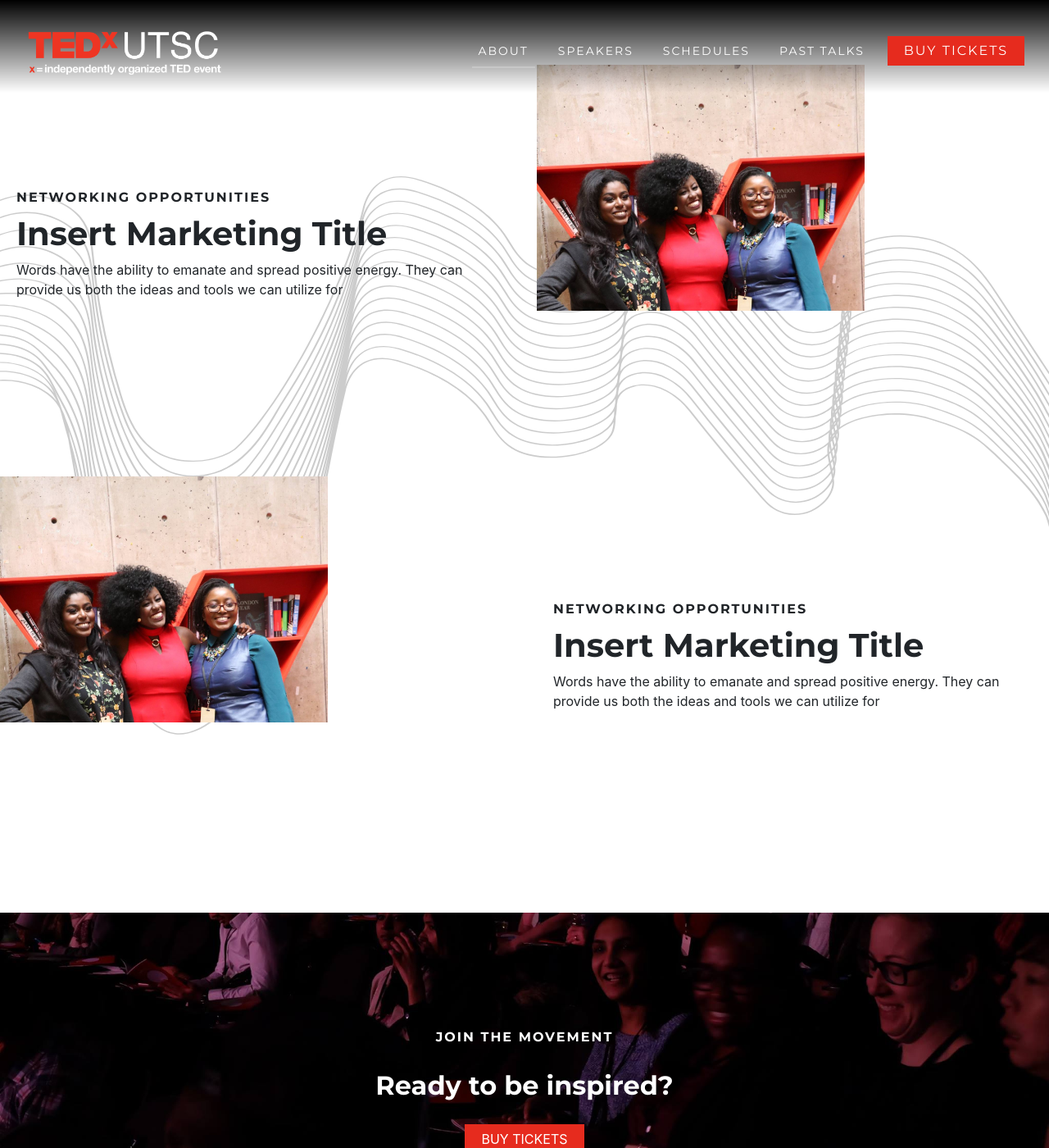
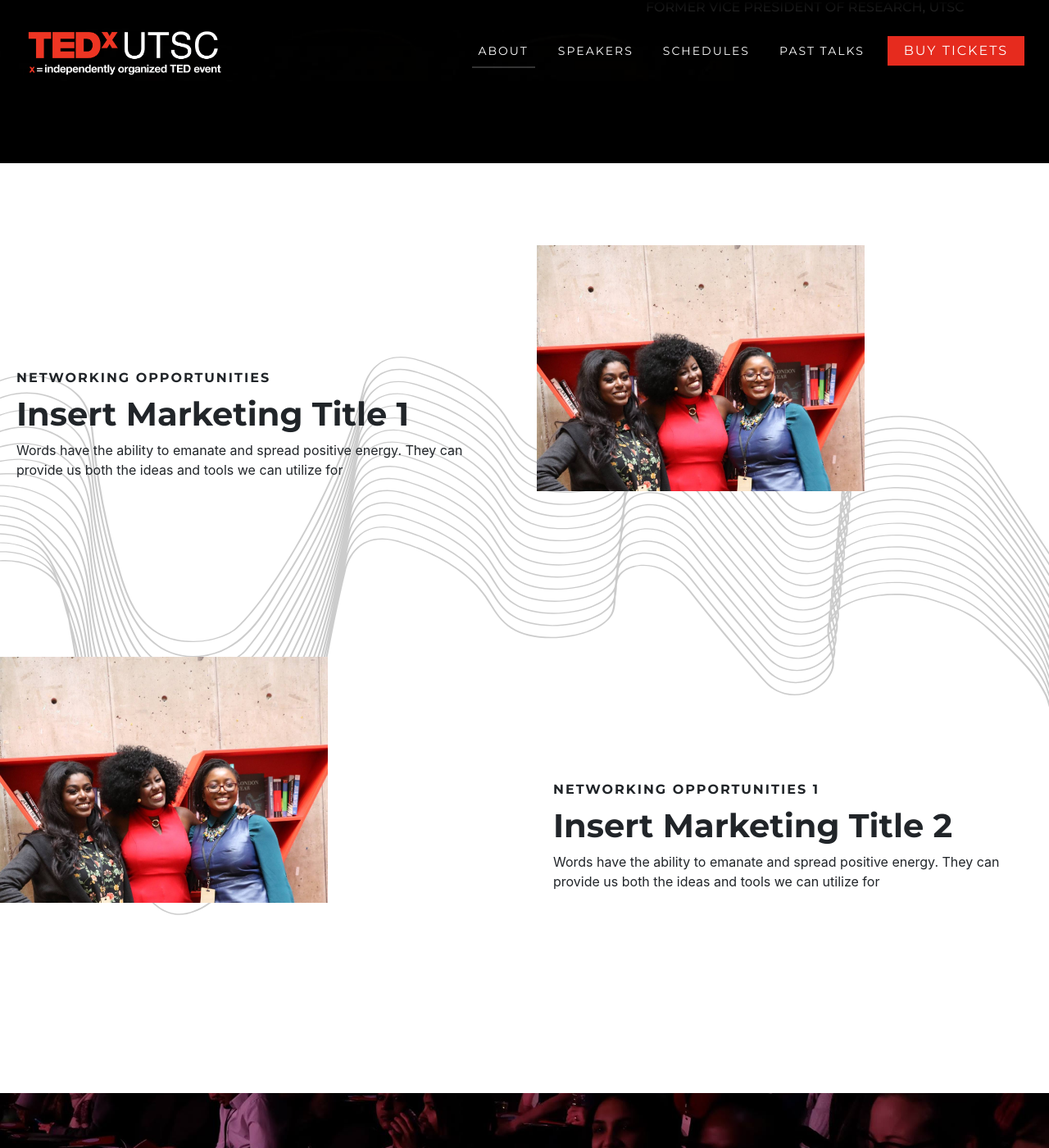
Before and after one commit to junthehacker/tedxutsc, a Jekyll site: the page built from index.html, in a window 1280 px wide and 1400 px high, scrolled down 2157 px. Shown: the whole window at 82% size. Built offline with Jekyll 4.4.1, drawn with Linux system fonts in a browser that asks for light colours; nearby versions of some CDN libraries; some of the changed text lies outside the part shown.

Commit message:
⚠️ MAJOR: Move section content to front-matter.

```diff
--- a/_includes/home_gallery.html
+++ b/_includes/home_gallery.html
@@ -3,24 +3,14 @@
         Harnessing the Ultimate Power of Space
     </div>
     <ul class="home-gallery__items">
-        <li class="home-gallery__items__item">
-            <img class="home-gallery__items__item__img" src="assets/speakers/01.png" />
-            <div class="home-gallery__items__item__label">
-                John Smith, Astronaut
-            </div>
-        </li>
-        <li class="home-gallery__items__item">
-            <img class="home-gallery__items__item__img" src="assets/speakers/01.png" />
-            <div class="home-gallery__items__item__label">
-                John Smith, Astronaut
-            </div>
-        </li>
-        <li class="home-gallery__items__item home-gallery__items__item--active">
-            <img class="home-gallery__items__item__img" src="assets/speakers/01.png" />
-            <div class="home-gallery__items__item__label">
-                John Smith, Astronaut
-            </div>
-        </li>
+        {% for item in page.gallery %}
+            <li class="home-gallery__items__item">
+                <img class="home-gallery__items__item__img" src="{{ item.img }}" alt="{{ item.speaker }}" />
+                <div class="home-gallery__items__item__label">
+                    {{ item.speaker }}
+                </div>
+            </li>
+        {% endfor %}
     </ul>
 </div>
 
--- a/_includes/header.html
+++ b/_includes/home_header.html
@@ -4,8 +4,8 @@
     <div class="col-lg-6 col-md-5"></div>
     <div class="col-lg-6 col-md-7">
         <div class="home__header__title">
-            <h1>Resonance</h1>
-            <p>February 2, 2019 | U of T Scarborough</p>
+            <h1>{{ page.event_title }}</h1>
+            <p>{{ page.event_subtitle }}</p>
         </div>
     </div>
 
--- a/index.html
+++ b/index.html
@@ -1,26 +1,58 @@
 ---
 layout: home
 title: Home
+event_title: Resonance
+event_subtitle: February 2, 2019 | U of T
+gallery:
+    - speaker: John Smith, Astronaut
+      img: assets/speakers/01.png
+      talk_title: Harnessing the Ultimate Power of Space
+    - speaker: John Smith, Astronaut
+      img: assets/speakers/01.png
+      talk_title: Harnessing the Ultimate Power of Space
+    - speaker: John Smith, Astronaut
+      img: assets/speakers/01.png
+      talk_title: Harnessing the Ultimate Power of Space
+    - speaker: John Smith, Astronaut
+      img: assets/speakers/01.png
+      talk_title: Harnessing the Ultimate Power of Space
+    - speaker: John Smith, Astronaut
+      img: assets/speakers/01.png
+      talk_title: Harnessing the Ultimate Power of Space
+    - speaker: John Smith, Astronaut
+      img: assets/speakers/01.png
+      talk_title: Harnessing the Ultimate Power of Space
+marketing:
+    - tag: Networking Opportunities
+      title: Insert Marketing Title 1
+      content: Words have the ability to emanate and spread
+               positive energy. They can provide us both the
+               ideas and tools we can utilize for
+      img: assets/speakers/marketing1.jpeg
+    - tag: Networking Opportunities 1
+      title: Insert Marketing Title 2
+      content: Words have the ability to emanate and spread
+               positive energy. They can provide us both the
+               ideas and tools we can utilize for
+      img: assets/speakers/marketing1.jpeg
 ---
 
-{% include header.html %}
+{% include home_header.html %}
 
 <section class="home-marketing">
     <div class="container">
         <div class="row">
             <div class="col-md-6">
                 <div class="home-marketing-content">
-                <label class="sub-section-label">Networking Opportunities</label>
-                <h2>Insert Marketing Title</h2>
-                <p>Words have the ability to emanate and spread
-                    positive energy. They can provide us both the
-                    ideas and tools we can utilize for </p>
+                <label class="sub-section-label">{{ page.marketing[0].tag }}</label>
+                <h2>{{ page.marketing[0].title }}</h2>
+                <p>{{ page.marketing[0].content }}</p>
                 </div>
             </div>
             <div class="col-md-6">
                 <div class="home-marketing-img-container">
                     <div class="img">
-                        <img src="assets/speakers/marketing1.jpeg" />
+                        <img src="{{ page.marketing[0].img }}" alt="{{ page.marketing[0].tag }}" />
                     </div>
                 </div>
             </div>
@@ -30,17 +62,15 @@
             <div class="col-md-6">
                 <div class="home-marketing-img-container">
                     <div class="img">
-                        <img src="assets/speakers/marketing1.jpeg" />
+                        <img src="{{ page.marketing[1].img }}" />
                     </div>
                 </div>
             </div>
             <div class="col-md-6">
                 <div class="home-marketing-content">
-                    <label class="sub-section-label">Networking Opportunities</label>
-                    <h2>Insert Marketing Title</h2>
-                    <p>Words have the ability to emanate and spread
-                        positive energy. They can provide us both the
-                        ideas and tools we can utilize for </p>
+                    <label class="sub-section-label">{{ page.marketing[1].tag }}</label>
+                    <h2>{{ page.marketing[1].title }}</h2>
+                    <p>{{ page.marketing[1].content }}</p>
                 </div>
             </div>
         </div>
```
